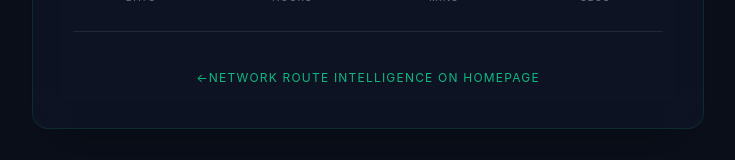
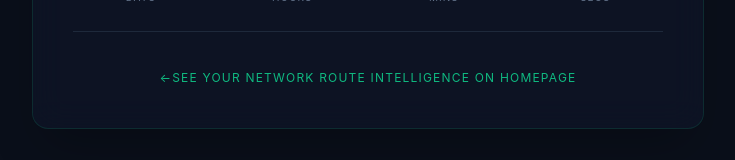
Before and after one commit to accessmakr/intelreap-frontend, a plain HTML site: page intelligence/network-route.html in a window 1280 px wide. Shown: the part 476-636 px from the top of the page, without its empty margins (272-1007 px from the left). Drawn offline with nearby package versions, Linux system fonts and the light colour scheme.

Commit message:
network-route.html

```diff
--- a/intelligence/network-route.html
+++ b/intelligence/network-route.html
@@ -24,7 +24,7 @@
             <div><span class="minutes text-3xl font-bold text-white">00</span><br><span class="text-[10px] text-slate-500 uppercase tracking-widest">Mins</span></div>
             <div><span class="seconds text-3xl font-bold text-white">00</span><br><span class="text-[10px] text-slate-500 uppercase tracking-widest">Secs</span></div>
         </div>
-        <a href="/" class="text-xs uppercase tracking-widest text-emerald-500 hover:text-emerald-400 transition-colors">←Network Route Intelligence on Homepage</a>
+        <a href="/" class="text-xs uppercase tracking-widest text-emerald-500 hover:text-emerald-400 transition-colors">←See Your Network Route Intelligence on Homepage</a>
     </div>
     <script>
         const target = new Date("July 6, 2026 17:00:00 UTC").getTime();
```
